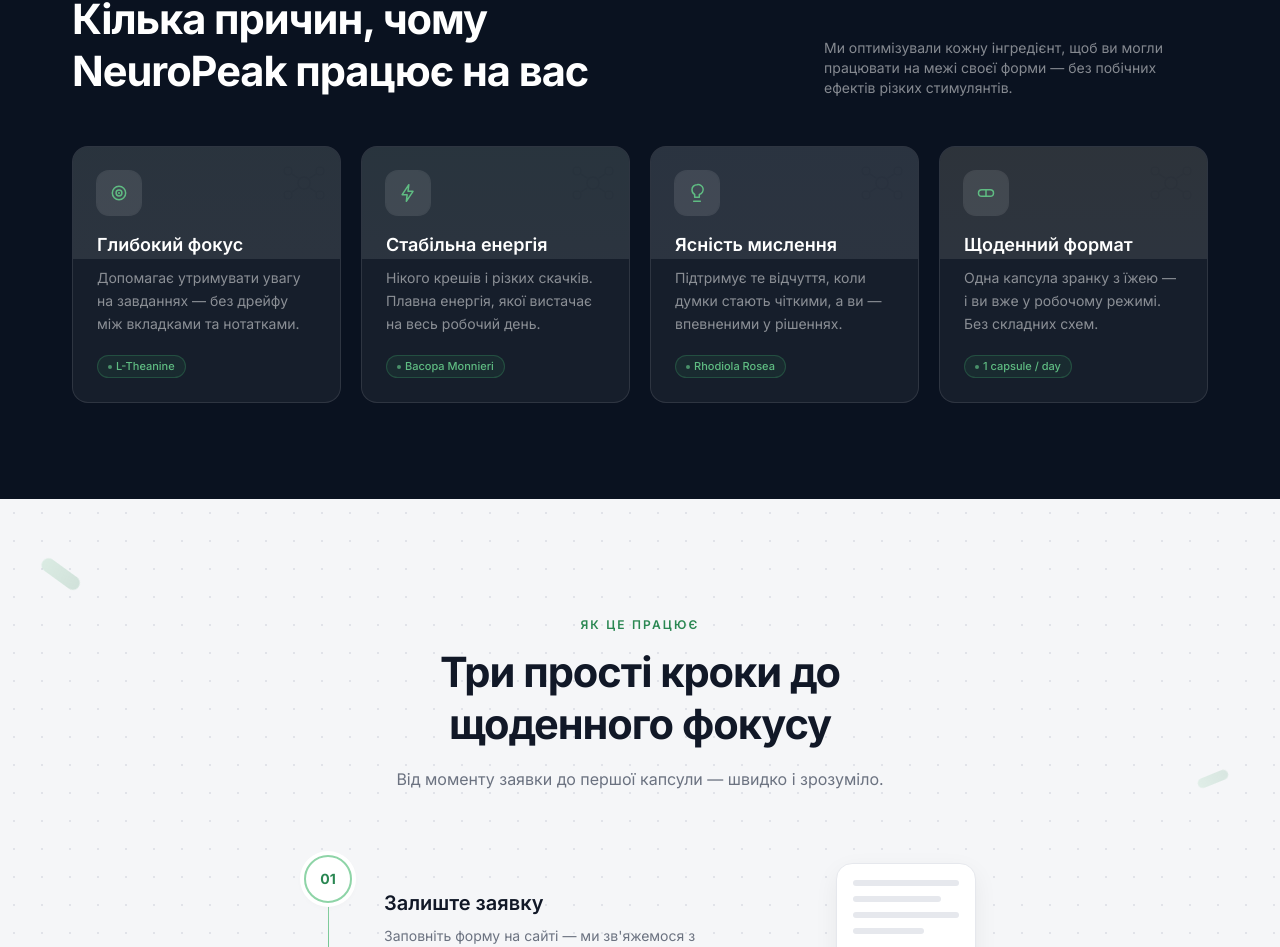
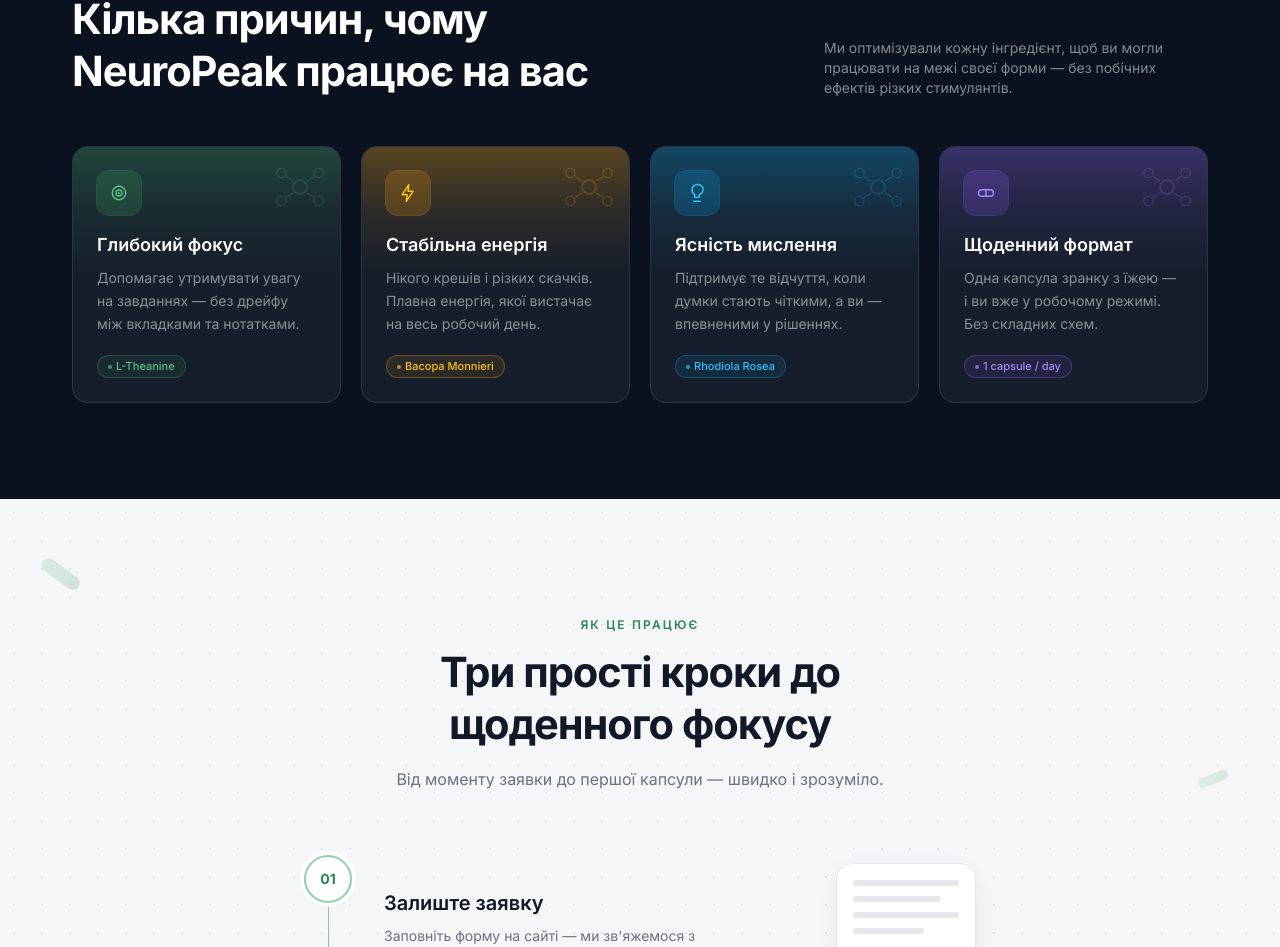
Before and after one commit to danylonahorniuk/neuropeak, a Next.js app: page / in a window 1280 px wide. Shown: the part 1750-2697 px from the top of the page. Built offline with nearby package versions, Linux system fonts and the light colour scheme.

Commit message:
feat: restore per-card colors and molecule decor in Benefits (dark bg fix)

```diff
--- a/components/Benefits.tsx
+++ b/components/Benefits.tsx
@@ -1,12 +1,15 @@
+import FadeIn from "@/components/FadeIn";
+
 const items = [
   {
     title: "Глибокий фокус",
     text: "Допомагає утримувати увагу на завданнях — без дрейфу між вкладками та нотатками.",
     ingredient: "L-Theanine",
-    accent: "from-brand-100 to-brand-50",
-    glowColor: "rgba(60,163,102,0.12)",
-    borderHover: "hover:border-brand-300",
-    tagCls: "bg-brand-50 text-brand-700 ring-brand-200",
+    topColor: "from-brand-500/30 via-brand-500/10 to-transparent",
+    glowColor: "rgba(60,163,102,0.18)",
+    iconBg: "bg-brand-500/20 ring-brand-500/30 text-brand-400",
+    tagCls: "border-brand-500/30 bg-brand-500/10 text-brand-400",
+    moleculeColor: "text-brand-400",
     icon: (
       <svg viewBox="0 0 24 24" fill="none" className="h-5 w-5" aria-hidden>
         <circle cx="12" cy="12" r="8" stroke="currentColor" strokeWidth="1.8" />
@@ -19,10 +22,11 @@
     title: "Стабільна енергія",
     text: "Нікого крешів і різких скачків. Плавна енергія, якої вистачає на весь робочий день.",
     ingredient: "Bacopa Monnieri",
-    accent: "from-mint-100 to-mint-50",
-    glowColor: "rgba(16,185,129,0.10)",
-    borderHover: "hover:border-mint-200",
-    tagCls: "bg-mint-50 text-emerald-700 ring-mint-200",
+    topColor: "from-amber-500/30 via-amber-500/10 to-transparent",
+    glowColor: "rgba(245,158,11,0.15)",
+    iconBg: "bg-amber-500/20 ring-amber-500/30 text-amber-400",
+    tagCls: "border-amber-500/30 bg-amber-500/10 text-amber-400",
+    moleculeColor: "text-amber-400",
     icon: (
       <svg viewBox="0 0 24 24" fill="none" className="h-5 w-5" aria-hidden>
         <path
@@ -38,10 +42,11 @@
     title: "Ясність мислення",
     text: "Підтримує те відчуття, коли думки стають чіткими, а ви — впевненими у рішеннях.",
     ingredient: "Rhodiola Rosea",
-    accent: "from-sky-100 to-sky-50",
-    glowColor: "rgba(56,189,248,0.10)",
-    borderHover: "hover:border-sky-200",
-    tagCls: "bg-sky-50 text-sky-700 ring-sky-200",
+    topColor: "from-sky-500/30 via-sky-500/10 to-transparent",
+    glowColor: "rgba(56,189,248,0.15)",
+    iconBg: "bg-sky-500/20 ring-sky-500/30 text-sky-400",
+    tagCls: "border-sky-500/30 bg-sky-500/10 text-sky-400",
+    moleculeColor: "text-sky-400",
     icon: (
       <svg viewBox="0 0 24 24" fill="none" className="h-5 w-5" aria-hidden>
         <path
@@ -58,10 +63,11 @@
     title: "Щоденний формат",
     text: "Одна капсула зранку з їжею — і ви вже у робочому режимі. Без складних схем.",
     ingredient: "1 capsule / day",
-    accent: "from-amber-100 to-amber-50",
-    glowColor: "rgba(245,158,11,0.10)",
-    borderHover: "hover:border-amber-200",
-    tagCls: "bg-amber-50 text-amber-700 ring-amber-200",
+    topColor: "from-violet-500/30 via-violet-500/10 to-transparent",
+    glowColor: "rgba(167,139,250,0.15)",
+    iconBg: "bg-violet-500/20 ring-violet-500/30 text-violet-400",
+    tagCls: "border-violet-500/30 bg-violet-500/10 text-violet-400",
+    moleculeColor: "text-violet-400",
     icon: (
       <svg viewBox="0 0 24 24" fill="none" className="h-5 w-5" aria-hidden>
         <rect x="3" y="8" width="18" height="8" rx="4" stroke="currentColor" strokeWidth="1.8" />
@@ -71,14 +77,12 @@
   },
 ];
 
-import FadeIn from "@/components/FadeIn";
-
-function MoleculeDecor() {
+function MoleculeDecor({ className }: { className?: string }) {
   return (
     <svg
       viewBox="0 0 48 48"
       fill="none"
-      className="absolute right-3 top-3 h-12 w-12 opacity-[0.07]"
+      className={`absolute right-3 top-3 h-14 w-14 opacity-[0.18] ${className ?? ""}`}
       aria-hidden
     >
       <circle cx="24" cy="24" r="6" stroke="currentColor" strokeWidth="1.5" />
@@ -116,12 +120,11 @@
         <div className="mt-12 grid gap-5 sm:grid-cols-2 lg:grid-cols-4">
           {items.map((it, i) => (
             <FadeIn key={it.title} delay={i * 90}>
-            <article
-              className="group relative overflow-hidden rounded-2xl border border-white/10 bg-white/5 p-6 transition-all duration-300 hover:-translate-y-1 hover:border-brand-500/40 hover:bg-white/8 h-full"
-            >
-              {/* Top gradient band */}
+              <article className="group relative overflow-hidden rounded-2xl border border-white/10 bg-white/5 p-6 transition-all duration-300 hover:-translate-y-1 hover:border-white/20 h-full">
+
+                {/* Colored top gradient band */}
                 <div
-                className={`absolute inset-x-0 top-0 h-28 bg-gradient-to-b ${it.accent} opacity-10`}
+                  className={`absolute inset-x-0 top-0 h-32 bg-gradient-to-b ${it.topColor}`}
                   aria-hidden
                 />
 
@@ -129,17 +132,17 @@
                 <div
                   className="pointer-events-none absolute inset-0 opacity-0 transition-opacity duration-300 group-hover:opacity-100"
                   style={{
-                  background: `radial-gradient(ellipse at 50% 0%, ${it.glowColor} 0%, transparent 70%)`,
+                    background: `radial-gradient(ellipse at 50% 0%, ${it.glowColor} 0%, transparent 65%)`,
                   }}
                   aria-hidden
                 />
 
-              {/* Molecule decoration */}
-              <MoleculeDecor />
+                {/* Molecule decoration — colored per card */}
+                <MoleculeDecor className={it.moleculeColor} />
 
                 <div className="relative">
-                {/* Icon */}
-                <div className="inline-flex h-11 w-11 items-center justify-center rounded-xl bg-white/10 text-brand-400 ring-1 ring-white/10">
+                  {/* Icon — unique color per card */}
+                  <div className={`inline-flex h-11 w-11 items-center justify-center rounded-xl ring-1 ${it.iconBg}`}>
                     {it.icon}
                   </div>
 
@@ -150,19 +153,19 @@
                     {it.text}
                   </p>
 
-                {/* Ingredient tag */}
+                  {/* Ingredient tag — colored per card */}
                   <div className="mt-5 flex items-center gap-1.5">
-                  <span className="inline-flex items-center gap-1 rounded-full border border-brand-500/30 bg-brand-500/10 px-2.5 py-0.5 text-[11px] font-medium text-brand-400">
+                    <span className={`inline-flex items-center gap-1 rounded-full border px-2.5 py-0.5 text-[11px] font-medium ${it.tagCls}`}>
                       <span className="h-1 w-1 rounded-full bg-current opacity-70" />
                       {it.ingredient}
                     </span>
                   </div>
                 </div>
 
-              {/* Bottom line on hover */}
+                {/* Bottom accent line on hover */}
                 <div
                   aria-hidden
-                className="absolute inset-x-6 bottom-0 h-px scale-x-0 bg-gradient-to-r from-brand-400 to-transparent transition-transform duration-500 group-hover:scale-x-100"
+                  className="absolute inset-x-6 bottom-0 h-px scale-x-0 bg-gradient-to-r from-current to-transparent transition-transform duration-500 group-hover:scale-x-100 opacity-40"
                 />
               </article>
             </FadeIn>
```
Lines whose indentation alone changed are shown as unchanged.
